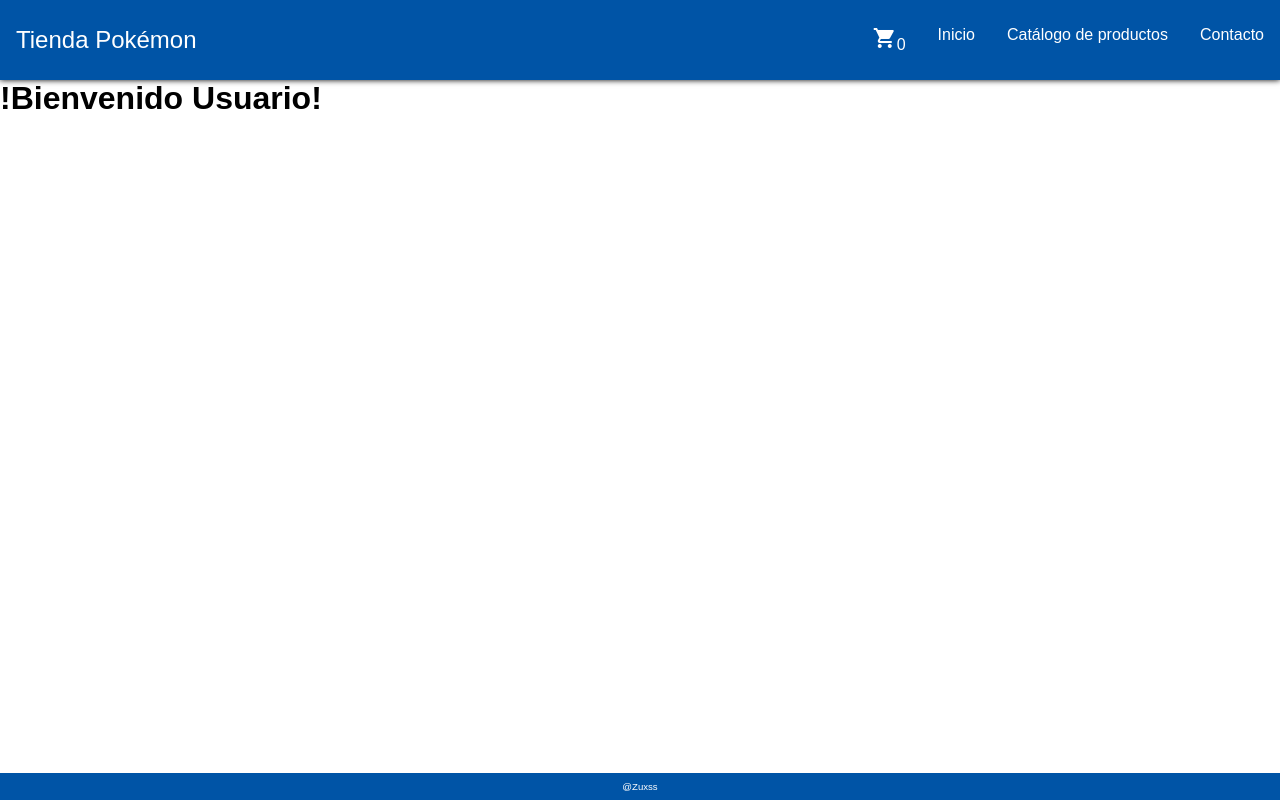
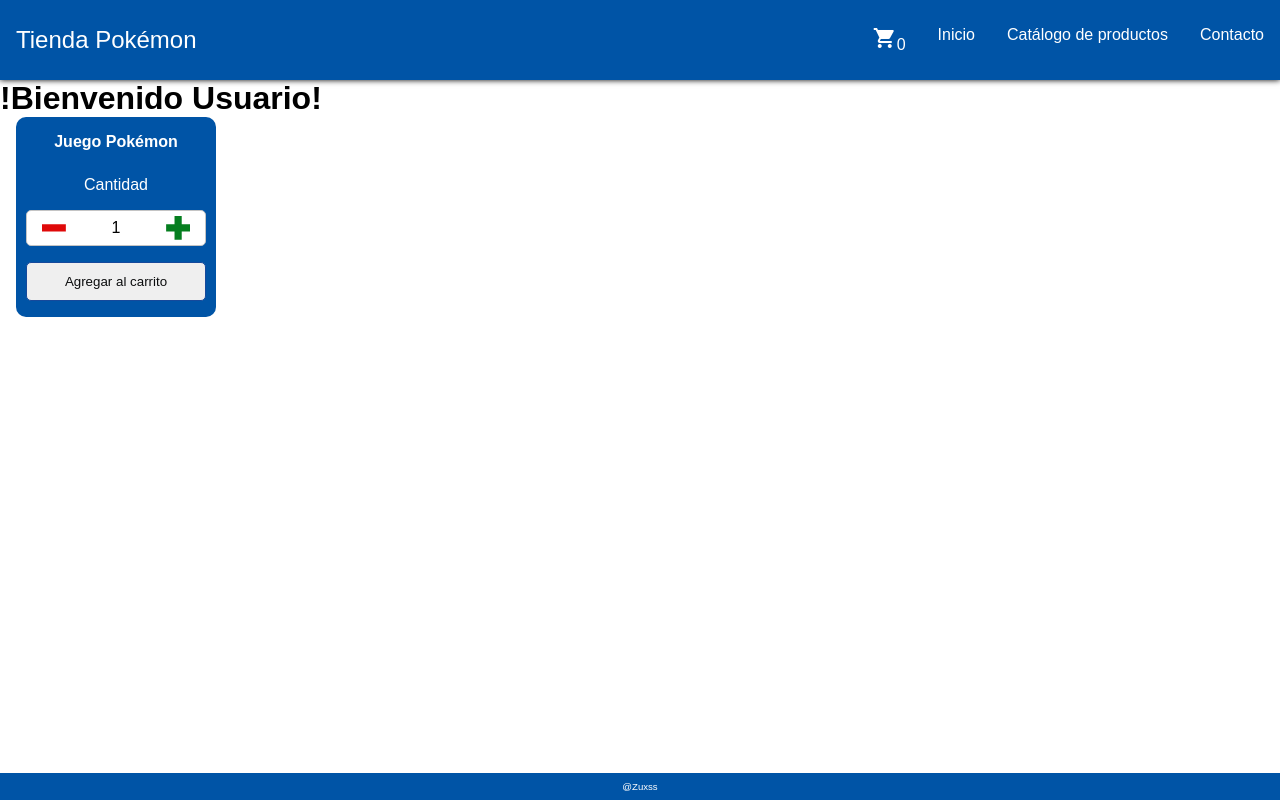
Before and after one commit to zuxss/e-commerce-Pacheco, a React (Create React App) app: page / in a window 1280 px wide. Built offline with nearby package versions, Linux system fonts and the light colour scheme.

Commit message:
agregada botonera

```diff
--- a/src/Main.js
+++ b/src/Main.js
@@ -1,8 +1,10 @@
 import ItemListContainer from "./components/ItemListContainer";
+import ItemCount from "./components/ItemCount";
 const Main = () => {
   return (
     <main className="main">
-      <ItemListContainer user="Usuario" />
+      <ItemListContainer />
+      <ItemCount stock={5} inicial={1} />
     </main>
   );
 };
--- a/src/components/CartWidget.js
+++ b/src/components/CartWidget.js
@@ -1,8 +1,8 @@
-const CartWidget = ({ cantidad }) => {
+const CartWidget = ({ itemCount }) => {
   return (
     <div>
       <span class="material-icons">shopping_cart </span>
-      {cantidad}
+      {itemCount}
     </div>
   );
 };
--- /dev/null
+++ b/src/components/ItemCount.js
@@ -0,0 +1,42 @@
+import { useState } from "react";
+
+function ItemCount() {
+  let stock = 5;
+  const inicial = 1;
+  let [itemCount, setEstado] = useState(inicial);
+  const HandleSumar = () => {
+    if (itemCount >= stock) {
+    } else {
+      setEstado(itemCount + 1);
+    }
+  };
+
+  const HandleRestar = () => {
+    if (itemCount <= inicial) {
+    } else {
+      setEstado(itemCount - 1);
+    }
+  };
+
+  const HandleAgregar = () => {
+    setEstado(1);
+    console.log(`Se agregaron ${itemCount} articulos`);
+  };
+
+  return (
+    <div className="div__itemcount">
+      <h3>Juego Pokémon</h3>
+      <h4>Cantidad</h4>
+      <div className="div__itemcount-botonera">
+        <button className="button__restar" onClick={HandleRestar}></button>
+        <p>{itemCount}</p>
+        <button className="button__sumar" onClick={HandleSumar}></button>
+      </div>
+      <button className="button__agregar" onClick={HandleAgregar}>
+        Agregar al carrito
+      </button>
+    </div>
+  );
+}
+
+export default ItemCount;
--- a/src/components/ItemListContainer.js
+++ b/src/components/ItemListContainer.js
@@ -5,5 +5,7 @@
     </div>
   );
 };
-
+ItemListContainer.defaultProps = {
+  user: "Usuario",
+};
 export default ItemListContainer;
--- a/src/components/NavBar.js
+++ b/src/components/NavBar.js
@@ -8,7 +8,7 @@
       </div>
       <div className="navBar__items">
         <li>
-          <CartWidget cantidad="0" />
+          <CartWidget itemCount="0" />
         </li>
         <li>
           <a href="#">Inicio</a>
--- a/src/style.css
+++ b/src/style.css
@@ -97,3 +97,103 @@
   text-decoration: none;
   color: inherit;
 }
+
+/*Botonera*/
+
+.div__itemcount {
+  background-color: #0054a6;
+  display: flex;
+  flex-direction: column;
+  align-items: center;
+  width: 200px;
+  padding: 1rem 0rem;
+  border-radius: 10px;
+  margin-left: 1rem;
+}
+
+.div__itemcount > h3 {
+  font-size: 1rem;
+  color: #fff;
+}
+.div__itemcount > h4 {
+  font-weight: 80;
+  font-size: 1rem;
+  color: #fff;
+  margin-top: 25px;
+}
+
+.div__itemcount-botonera {
+  display: flex;
+  flex-direction: row;
+  width: 90%;
+  margin: 1rem;
+  padding: 0.3rem 0;
+  align-items: center;
+  border-radius: 5px;
+  border: 1px solid #c4c4c4;
+  justify-content: space-around;
+  background-color: #fff;
+}
+
+.button__sumar {
+  transition-duration: 300ms;
+  background-color: rgb(5, 126, 31);
+  border: none;
+  margin-left: 1rem;
+  width: 1.5rem;
+  height: 1.5rem;
+  clip-path: polygon(
+    35% 0%,
+    65% 0%,
+    65% 35%,
+    100% 35%,
+    100% 65%,
+    65% 65%,
+    65% 100%,
+    35% 100%,
+    35% 100%,
+    35% 65%,
+    0% 65%,
+    0% 35%,
+    35% 35%
+  );
+}
+
+.button__restar {
+  transition-duration: 300ms;
+  background-color: rgb(223, 9, 9);
+  margin-right: 1rem;
+  width: 1.5rem;
+  height: 1.5rem;
+  border: none;
+  clip-path: polygon(
+    65% 35%,
+    100% 35%,
+    100% 65%,
+    35% 65%,
+    0% 65%,
+    0% 35%,
+    35% 35%
+  );
+}
+
+.button__sumar:hover {
+  background-color: rgb(13, 236, 61);
+}
+.button__restar:hover {
+  background-color: rgb(236, 99, 99);
+}
+
+.button__agregar {
+  padding: 0.7rem 0rem;
+  width: 90%;
+  border-radius: 5px;
+  border: 1px solid rgb(22, 73, 155);
+  color: rgb(12, 13, 14);
+  transition-duration: 300ms;
+}
+
+.button__agregar:hover {
+  border: 1px solid #fff;
+  background: rgb(182, 196, 218);
+}
```
